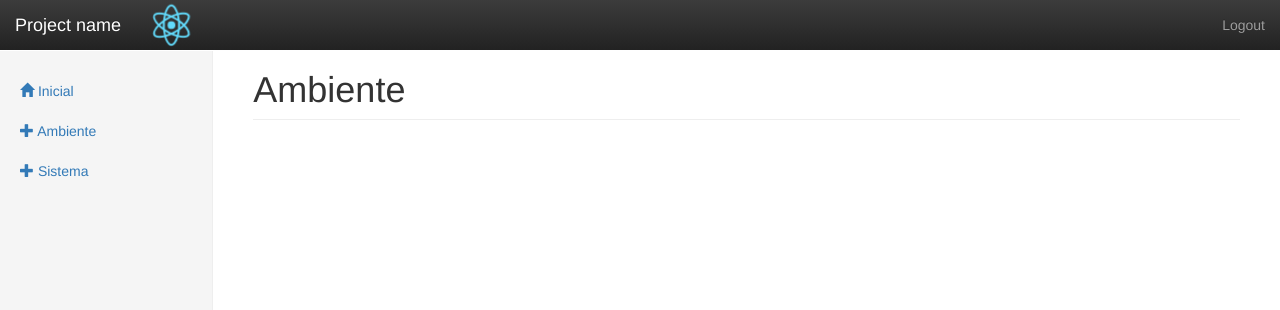
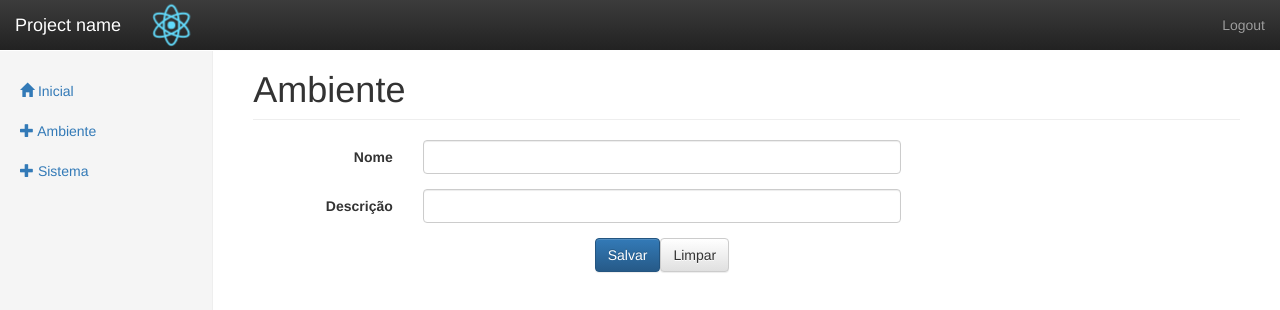
Before and after one commit to marcusjpl/reactClient, a React (Create React App) app: page /ambiente in a window 1280 px wide. Shown: the top 310 px of the page. Built offline with nearby package versions, Linux system fonts and the light colour scheme.

Commit message:
formulario

```diff
--- a/src/view/Ambiente.js
+++ b/src/view/Ambiente.js
@@ -1,13 +1,42 @@
 import React, { Component } from 'react';
-import { Button } from 'react-bootstrap';
+import { Button, FormGroup, Form, ControlLabel, FormControl, Col, Checkbox } from 'react-bootstrap';
 import $ from 'jquery';
 
 class Ambiente extends Component {
+
+
   render() {
     return (
       <div className="App">
 
           <h1 className="page-header">Ambiente</h1>
+
+          <Form horizontal>
+              <FormGroup controlId="formHorizontalEmail">
+                <Col componentClass={ControlLabel} sm={2}>
+                  Nome
+                </Col>
+                  <Col sm={6}>
+                  <FormControl type="text" />
+                </Col>
+              </FormGroup>
+
+              <FormGroup controlId="formHorizontalPassword">
+                <Col componentClass={ControlLabel} sm={2}>
+                  Descrição
+                </Col>
+                <Col sm={6}>
+                  <FormControl type="text" />
+                </Col>
+              </FormGroup>
+
+              <FormGroup>
+                <Col smOffset={2} sm={6}>
+                  <Button bsStyle="primary">Salvar</Button>
+                  <Button>Limpar</Button>
+                </Col>
+              </FormGroup>
+          </Form>
 
 
       </div>
```
